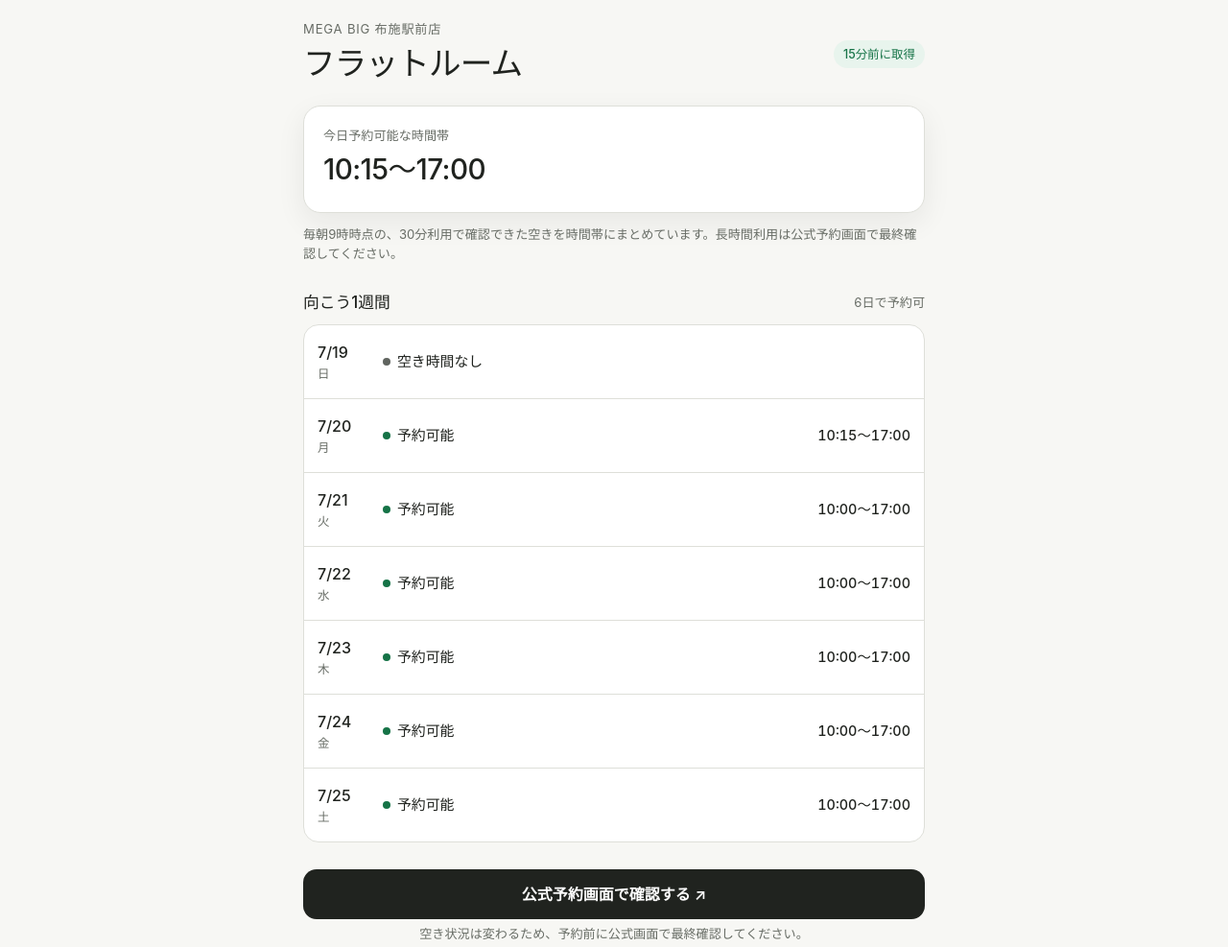
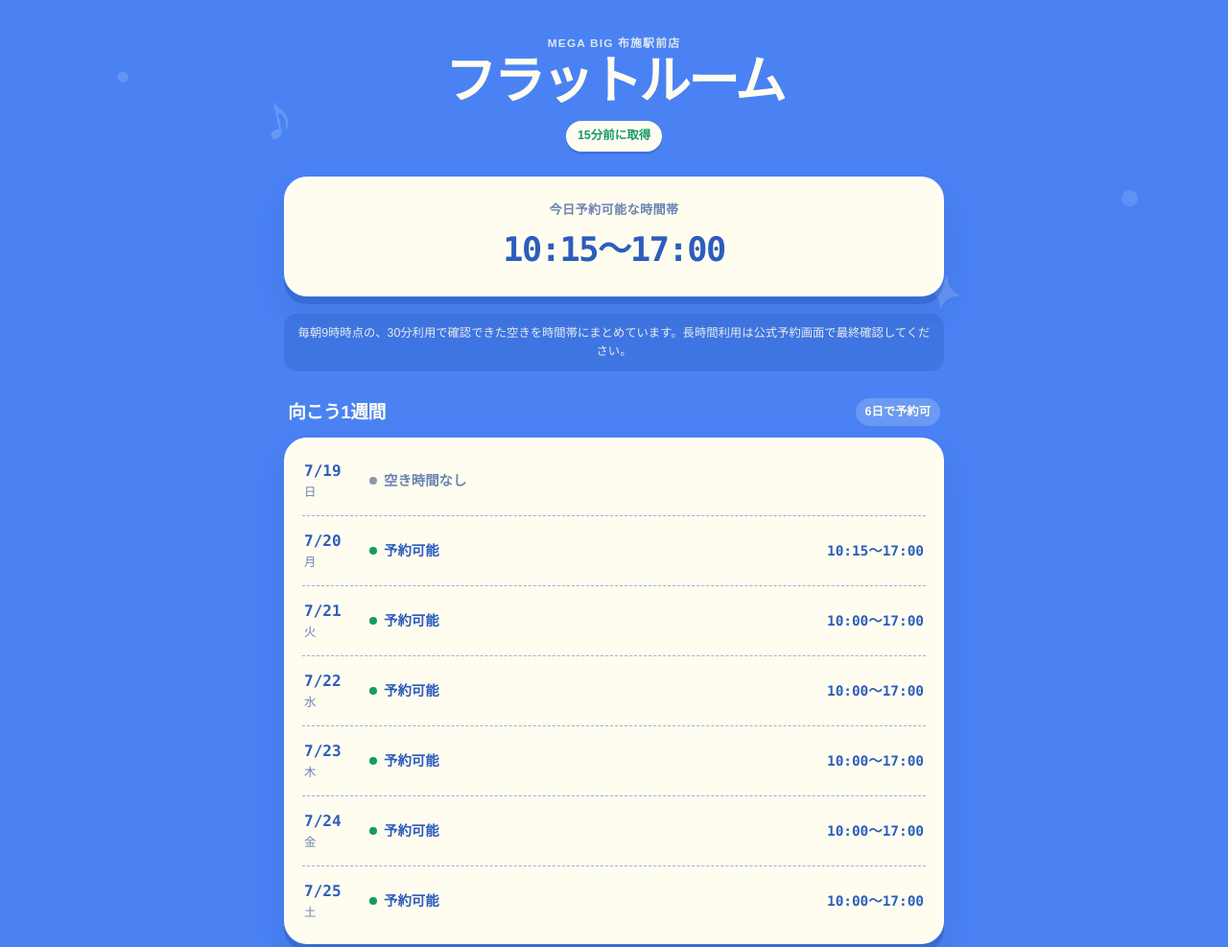
Before and after one commit to kkrod899/megabig-fuse-availability, a website: page site/index.html in a window 1280 px wide. Shown: the top 987 px of the page at 96% size. Drawn offline with Linux system fonts and the light colour scheme.

Commit message:
Apply playful cafe menu theme

```diff
--- a/site/styles.css
+++ b/site/styles.css
@@ -1,23 +1,23 @@
 :root {
   color-scheme: light;
-  --page: #f7f7f4;
-  --surface: #ffffff;
-  --surface-soft: #f0f1ed;
-  --text: #20231f;
-  --muted: #686d66;
-  --border: #dedfd9;
-  --primary: #20231f;
-  --primary-text: #ffffff;
-  --available: #167347;
-  --available-soft: #e8f4ed;
-  --unavailable: #60645f;
-  --unavailable-soft: #eef0ed;
-  --warning: #8b5e00;
-  --warning-soft: #fff3d6;
-  --danger: #a33a2b;
-  --danger-soft: #fbeae7;
-  --focus: #2563eb;
-  --shadow: 0 10px 30px rgba(25, 30, 24, 0.07);
+  --page: #4a82f4;
+  --surface: #fffdf0;
+  --surface-soft: #f5edca;
+  --text: #2c5dbd;
+  --muted: #6c83b2;
+  --border: #96b2eb;
+  --primary: #fffdf0;
+  --primary-text: #2c5dbd;
+  --available: #159a68;
+  --available-soft: #dff5e9;
+  --unavailable: #8c97aa;
+  --unavailable-soft: #edf0f4;
+  --warning: #b66d00;
+  --warning-soft: #fff0c4;
+  --danger: #c74955;
+  --danger-soft: #ffe5e8;
+  --focus: #ffd45a;
+  --shadow: 0 8px 0 rgba(35, 83, 181, 0.38), 0 18px 36px rgba(29, 70, 154, 0.18);
 }
 
 * {
@@ -29,10 +29,15 @@
 }
 
 body {
+  min-height: 100vh;
   margin: 0;
-  background: var(--page);
+  overflow-x: hidden;
+  background:
+    radial-gradient(circle at 10% 7%, rgba(255, 253, 240, 0.14) 0 5px, transparent 6px),
+    radial-gradient(circle at 92% 18%, rgba(255, 253, 240, 0.12) 0 8px, transparent 9px),
+    var(--page);
   color: var(--text);
-  font-family: -apple-system, BlinkMacSystemFont, "Hiragino Sans", "Yu Gothic", "Noto Sans JP", sans-serif;
+  font-family: ui-rounded, "Hiragino Maru Gothic ProN", "Hiragino Sans", "Yu Gothic", sans-serif;
   font-size: 16px;
   line-height: 1.55;
   -webkit-font-smoothing: antialiased;
@@ -50,9 +55,36 @@ a:focus-visible {
 }
 
 .app-shell {
-  width: min(100%, 680px);
+  position: relative;
+  width: min(100%, 720px);
   margin: 0 auto;
-  padding: max(20px, env(safe-area-inset-top)) 16px max(36px, env(safe-area-inset-bottom));
+  padding: max(28px, env(safe-area-inset-top)) 16px max(44px, env(safe-area-inset-bottom));
+  isolation: isolate;
+}
+
+.app-shell::before,
+.app-shell::after {
+  position: absolute;
+  z-index: -1;
+  color: rgba(255, 253, 240, 0.16);
+  font-weight: 800;
+  pointer-events: none;
+}
+
+.app-shell::before {
+  top: 70px;
+  left: -8px;
+  content: "♪";
+  font-size: 4.2rem;
+  transform: rotate(-12deg);
+}
+
+.app-shell::after {
+  top: 270px;
+  right: -2px;
+  content: "✦";
+  font-size: 3rem;
+  transform: rotate(12deg);
 }
 
 .page-header,
@@ -73,7 +105,10 @@ a:focus-visible {
 }
 
 .eyebrow {
-  letter-spacing: 0.06em;
+  color: rgba(255, 253, 240, 0.82);
+  font-size: 0.74rem;
+  font-weight: 700;
+  letter-spacing: 0.1em;
 }
 
 h1,
@@ -84,29 +119,42 @@ p {
 
 h1 {
   margin-bottom: 0;
-  font-size: clamp(1.55rem, 7vw, 2.1rem);
-  font-weight: 500;
-  letter-spacing: -0.025em;
+  color: var(--surface);
+  font-size: clamp(2.1rem, 9vw, 3.35rem);
+  font-weight: 800;
+  letter-spacing: -0.055em;
+  line-height: 1.12;
 }
 
 h2 {
   margin-bottom: 0;
-  font-size: 1.05rem;
-  font-weight: 500;
+  color: var(--surface);
+  font-size: 1.18rem;
+  font-weight: 800;
+  letter-spacing: -0.025em;
+}
+
+.page-header {
+  flex-direction: column;
+  justify-content: center;
+  gap: 12px;
+  padding: 8px 0 26px;
+  text-align: center;
 }
 
 .freshness {
   flex: 0 0 auto;
-  padding: 5px 10px;
+  padding: 6px 12px;
   border-radius: 999px;
-  background: var(--surface-soft);
-  color: var(--muted);
+  background: var(--surface);
+  color: var(--text);
   font-size: 0.78rem;
-  font-weight: 500;
+  font-weight: 700;
+  box-shadow: 0 3px 0 rgba(35, 83, 181, 0.28);
 }
 
 .freshness[data-state="fresh"] {
-  background: var(--available-soft);
+  background: var(--surface);
   color: var(--available);
 }
 
@@ -123,34 +171,49 @@ h2 {
 
 .demo-notice,
 .error-panel {
-  margin-top: 18px;
-  padding: 12px 14px;
-  border: 1px solid var(--border);
-  border-radius: 12px;
+  margin: 0 0 16px;
+  padding: 13px 15px;
+  border: 2px solid rgba(44, 93, 189, 0.22);
+  border-radius: 16px;
   background: var(--warning-soft);
   color: var(--warning);
   font-size: 0.86rem;
 }
 
 .summary {
-  margin-top: 18px;
-  padding: 20px;
-  border: 1px solid var(--border);
-  border-radius: 18px;
+  margin-top: 0;
+  padding: 22px 20px;
+  border: 3px solid rgba(255, 255, 255, 0.38);
+  border-radius: 24px;
   background: var(--surface);
   box-shadow: var(--shadow);
+  text-align: center;
+}
+
+.summary-label {
+  color: var(--muted);
+  font-weight: 700;
+  letter-spacing: 0.03em;
 }
 
 .summary-value {
-  margin: 5px 0 4px;
-  font-size: clamp(1.35rem, 6.2vw, 1.85rem);
-  font-weight: 500;
+  margin: 7px 0 0;
+  color: var(--text);
+  font-family: ui-monospace, SFMono-Regular, Menlo, Consolas, monospace;
+  font-size: clamp(1.5rem, 7vw, 2.2rem);
+  font-weight: 700;
   line-height: 1.35;
-  letter-spacing: -0.02em;
+  letter-spacing: -0.04em;
 }
 
 .refresh-note {
-  margin-top: 12px;
+  margin-top: 18px;
+  padding: 11px 13px;
+  border-radius: 14px;
+  background: rgba(29, 70, 154, 0.2);
+  color: rgba(255, 253, 240, 0.88);
+  font-size: 0.77rem;
+  text-align: center;
 }
 
 .week {
@@ -158,33 +221,40 @@ h2 {
 }
 
 .section-heading {
-  margin-bottom: 10px;
+  margin-bottom: 12px;
+  padding-inline: 4px;
 }
 
 .section-heading > span {
-  color: var(--muted);
-  font-size: 0.82rem;
+  padding: 5px 10px;
+  border-radius: 999px;
+  background: rgba(255, 253, 240, 0.18);
+  color: var(--surface);
+  font-size: 0.77rem;
+  font-weight: 700;
 }
 
 .day-list {
   overflow: hidden;
-  border: 1px solid var(--border);
-  border-radius: 16px;
+  padding: 6px 16px;
+  border: 3px solid rgba(255, 255, 255, 0.38);
+  border-radius: 24px;
   background: var(--surface);
+  box-shadow: var(--shadow);
 }
 
 .day-card + .day-card {
-  border-top: 1px solid var(--border);
+  border-top: 1px dashed rgba(44, 93, 189, 0.48);
 }
 
 .day-row {
   display: grid;
   width: 100%;
-  min-height: 76px;
+  min-height: 72px;
   grid-template-columns: 56px minmax(0, 1fr);
   align-items: center;
   gap: 12px;
-  padding: 13px 14px;
+  padding: 13px 2px;
 }
 
 .date-block {
@@ -202,8 +272,10 @@ h2 {
 }
 
 .date-label {
+  color: var(--text);
+  font-family: ui-monospace, SFMono-Regular, Menlo, Consolas, monospace;
   font-size: 1rem;
-  font-weight: 500;
+  font-weight: 700;
   white-space: nowrap;
 }
 
@@ -217,8 +289,9 @@ h2 {
   display: inline-flex;
   align-items: center;
   gap: 7px;
-  font-size: 0.93rem;
-  font-weight: 500;
+  color: var(--text);
+  font-size: 0.9rem;
+  font-weight: 700;
   white-space: nowrap;
 }
 
@@ -248,10 +321,17 @@ h2 {
 .day-summary {
   margin-left: auto;
   color: var(--text);
+  font-family: ui-monospace, SFMono-Regular, Menlo, Consolas, monospace;
   font-size: 0.9rem;
   font-variant-numeric: tabular-nums;
-  font-weight: 500;
+  font-weight: 700;
   text-align: right;
+}
+
+.day-card[data-state="unavailable"] .day-status,
+.day-card[data-state="pending"] .day-status,
+.day-card[data-state="partial"] .day-status {
+  color: var(--muted);
 }
 
 .error-panel {
@@ -264,56 +344,53 @@ h2 {
 }
 
 .page-footer {
-  margin-top: 28px;
+  margin-top: 32px;
   text-align: center;
 }
 
 .booking-action {
   display: flex;
   width: 100%;
-  min-height: 52px;
+  min-height: 56px;
   align-items: center;
   justify-content: center;
-  border-radius: 14px;
+  border: 3px solid rgba(255, 255, 255, 0.42);
+  border-radius: 18px;
   background: var(--primary);
   color: var(--primary-text);
-  font-weight: 600;
+  font-weight: 800;
   text-decoration: none;
+  box-shadow: 0 7px 0 rgba(35, 83, 181, 0.38);
+  transition: transform 160ms ease, box-shadow 160ms ease;
+}
+
+.booking-action:active {
+  box-shadow: 0 3px 0 rgba(35, 83, 181, 0.38);
+  transform: translateY(4px);
 }
 
 .page-footer p {
-  margin-top: 5px;
+  margin-top: 12px;
+  color: rgba(255, 253, 240, 0.78);
 }
 
 @media (max-width: 420px) {
+  .app-shell {
+    padding-inline: 14px;
+  }
+
   .day-row {
-    grid-template-columns: 48px minmax(0, 1fr);
+    grid-template-columns: 46px minmax(0, 1fr);
     gap: 8px;
+  }
+
+  .day-list {
     padding-inline: 12px;
   }
-}
 
-@media (prefers-color-scheme: dark) {
-  :root {
-    color-scheme: dark;
-    --page: #171917;
-    --surface: #202320;
-    --surface-soft: #292c29;
-    --text: #f0f2ed;
-    --muted: #a8ada5;
-    --border: #383c37;
-    --primary: #f0f2ed;
-    --primary-text: #171917;
-    --available: #77d39e;
-    --available-soft: #1d3b2b;
-    --unavailable: #a8ada5;
-    --unavailable-soft: #292c29;
-    --warning: #efc66e;
-    --warning-soft: #3b321c;
-    --danger: #ff9b8d;
-    --danger-soft: #422722;
-    --focus: #83b4ff;
-    --shadow: none;
+  .day-status,
+  .day-summary {
+    font-size: 0.82rem;
   }
 }
 
```
